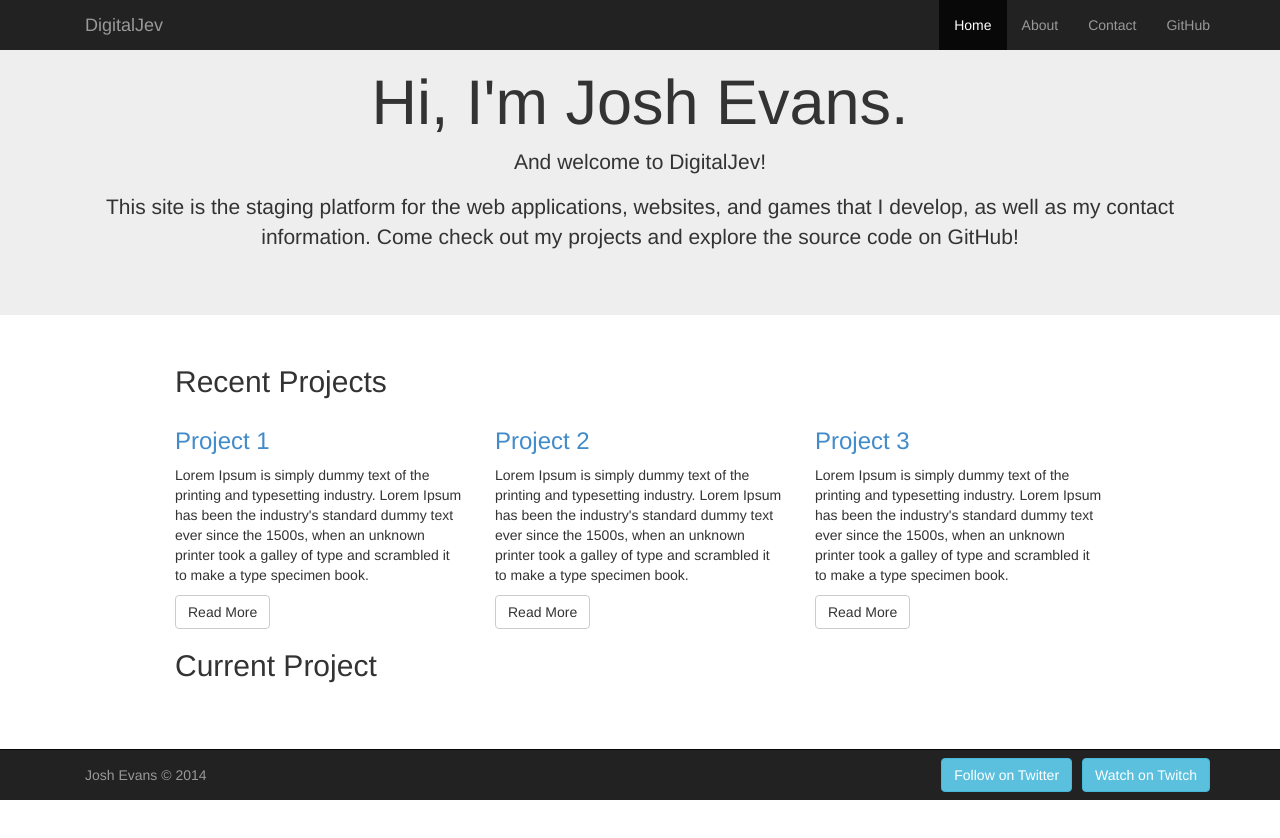
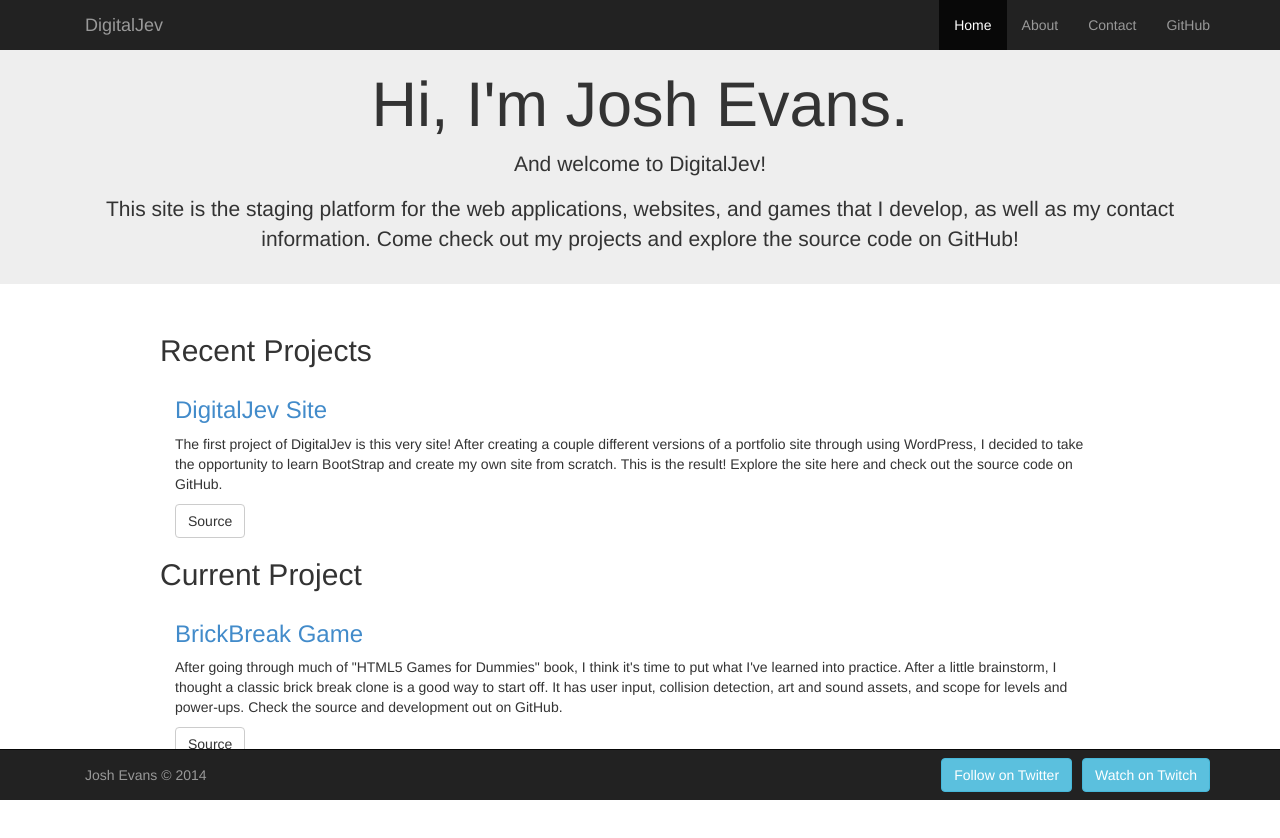
Before and after one commit to digitaljev/DigitalJev, a plain HTML site: page index.html in a window 1280 px wide. Before the commit the page ends 800 px from the top, so only its background shows below. Drawn offline with nearby package versions, Linux system fonts and the light colour scheme.

Commit message:
V3.0 Ready for to make live.

```diff
--- a/css/style.css
+++ b/css/style.css
@@ -1,7 +1,5 @@
 /*
-To change this license header, choose License Headers in Project Properties.
-To change this template file, choose Tools | Templates
-and open the template in the editor.
+StyleSheet
 */
 /*
     Created on : 20-Feb-2014, 20:19:06
@@ -10,3 +8,17 @@ and open the template in the editor.
 body {
     margin-bottom: 80px;
 }
+
+.jumbotron {
+    padding-top: 50px;
+    padding-bottom: 15px;
+}
+/*.jumbotron, h1{
+    font-size: 2em;
+}
+.jumbotron, p{
+    font-size: 1.2em;
+}
+.jumbotron, p.btn{
+    padding: 0.5em;
+}*/
--- a/index.html
+++ b/index.html
@@ -55,20 +55,20 @@ Root
         <!-- Page Content -->
 
             <div class="container" style=" max-width: 960px">
-                <h2>Recent Projects</h2>
+
 
                 <div class="row">
-
+                    <h2>Recent Projects</h2>
                     <!-- Col defines a collumn, md defines when the box changes to horizontal depending on screen resolution, the number changes the size of the box. It
                     has to add up to 12 or below. -->
-                    <div class="col-md-4">
-                        <h3><a href="#">Project 1</a></h3>
-                        <p>Lorem Ipsum is simply dummy text of the printing and typesetting industry. Lorem Ipsum has been the industry's standard
-                            dummy text ever since the 1500s, when an unknown printer took a galley of type and scrambled it to make a type specimen book.</p>
-                        <a href="#" class="btn btn-default">Read More</a>
+                    <div class="col-md-12">
+                        <h3><a href="https://github.com/digitaljev/DigitalJev">DigitalJev Site</a></h3>
+                        <p>The first project of DigitalJev is this very site! After creating a couple different versions of a portfolio site through using WordPress, I decided to take
+                            the opportunity to learn BootStrap and create my own site from scratch. This is the result! Explore the site here and check out the source code on GitHub.</p>
+                        <a href="https://github.com/digitaljev/DigitalJev" class="btn btn-default">Source</a>
                     </div>
 
-                    <div class="col-md-4">
+<!--                    <div class="col-md-4">
                         <h3><a href="#">Project 2</a></h3>
                         <p>Lorem Ipsum is simply dummy text of the printing and typesetting industry. Lorem Ipsum has been the industry's standard
                             dummy text ever since the 1500s, when an unknown printer took a galley of type and scrambled it to make a type specimen book.</p>
@@ -80,11 +80,21 @@ Root
                         <p>Lorem Ipsum is simply dummy text of the printing and typesetting industry. Lorem Ipsum has been the industry's standard
                             dummy text ever since the 1500s, when an unknown printer took a galley of type and scrambled it to make a type specimen book.</p>
                         <a href="#" class="btn btn-default">Read More</a>
-                    </div>
+                    </div>-->
                 </div>
 
+                <div class="row">
+                    <h2>Current Project</h2>
 
-                <h2>Current Project</h2>
+                    <div class="col-md-12">
+                           <h3><a href="https://github.com/digitaljev/BrickBreak">BrickBreak Game</a></h3>
+                           <p>After going through much of "HTML5 Games for Dummies" book, I think it's time to put what I've learned into practice. After a little brainstorm, I thought a
+                           classic brick break clone is a good way to start off. It has user input, collision detection, art and sound assets, and scope for levels and power-ups. Check the source
+                           and development out on GitHub.</p>
+                           <a href="https://github.com/digitaljev/BrickBreak" class="btn btn-default">Source</a>
+                   </div>
+                </div>
+
             </div>
 
         <div class="navbar navbar-inverse navbar-fixed-bottom">
```
Also changed, not shown: about.html (+5 -5 lines), contact.html (+4 -4 lines).
